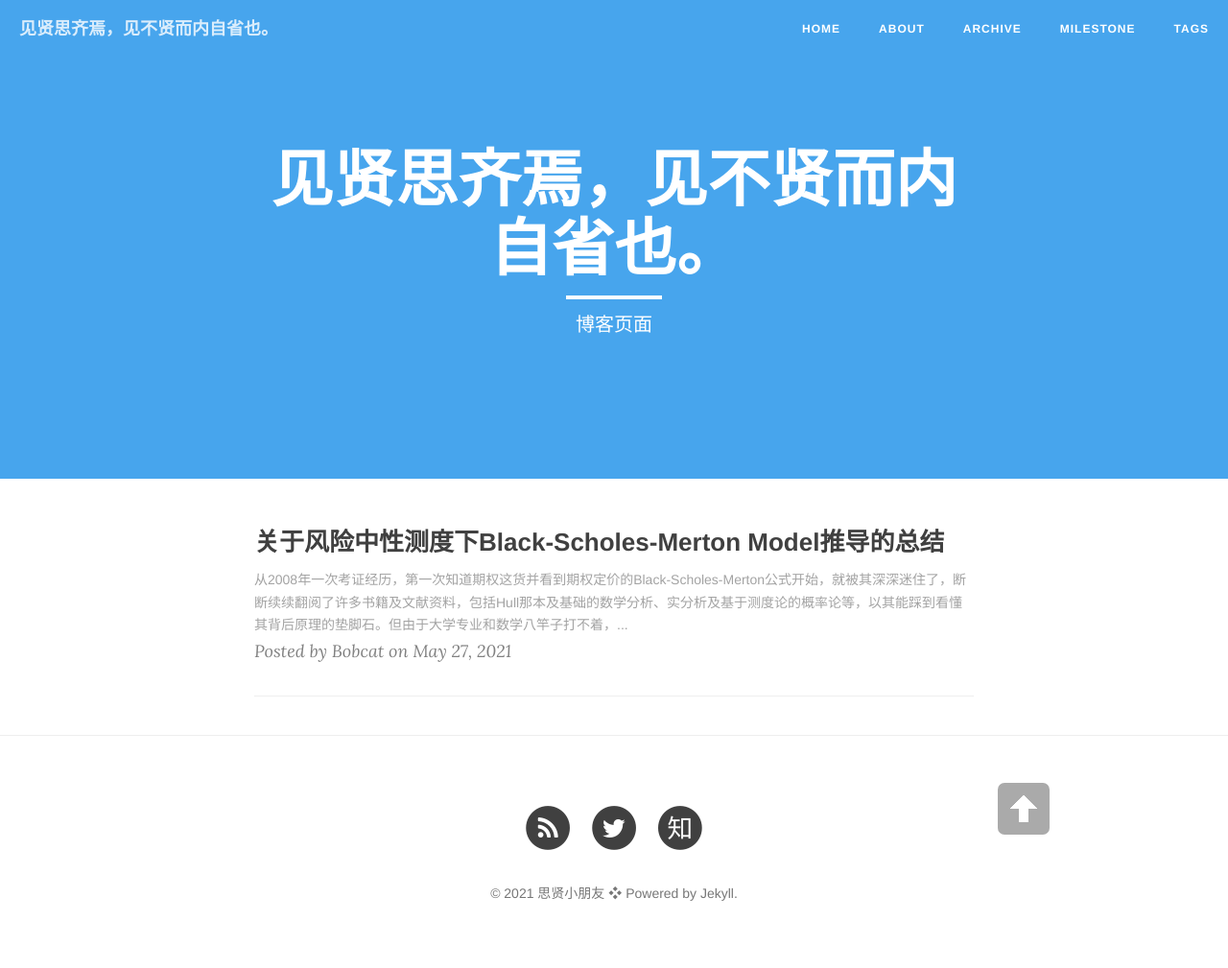
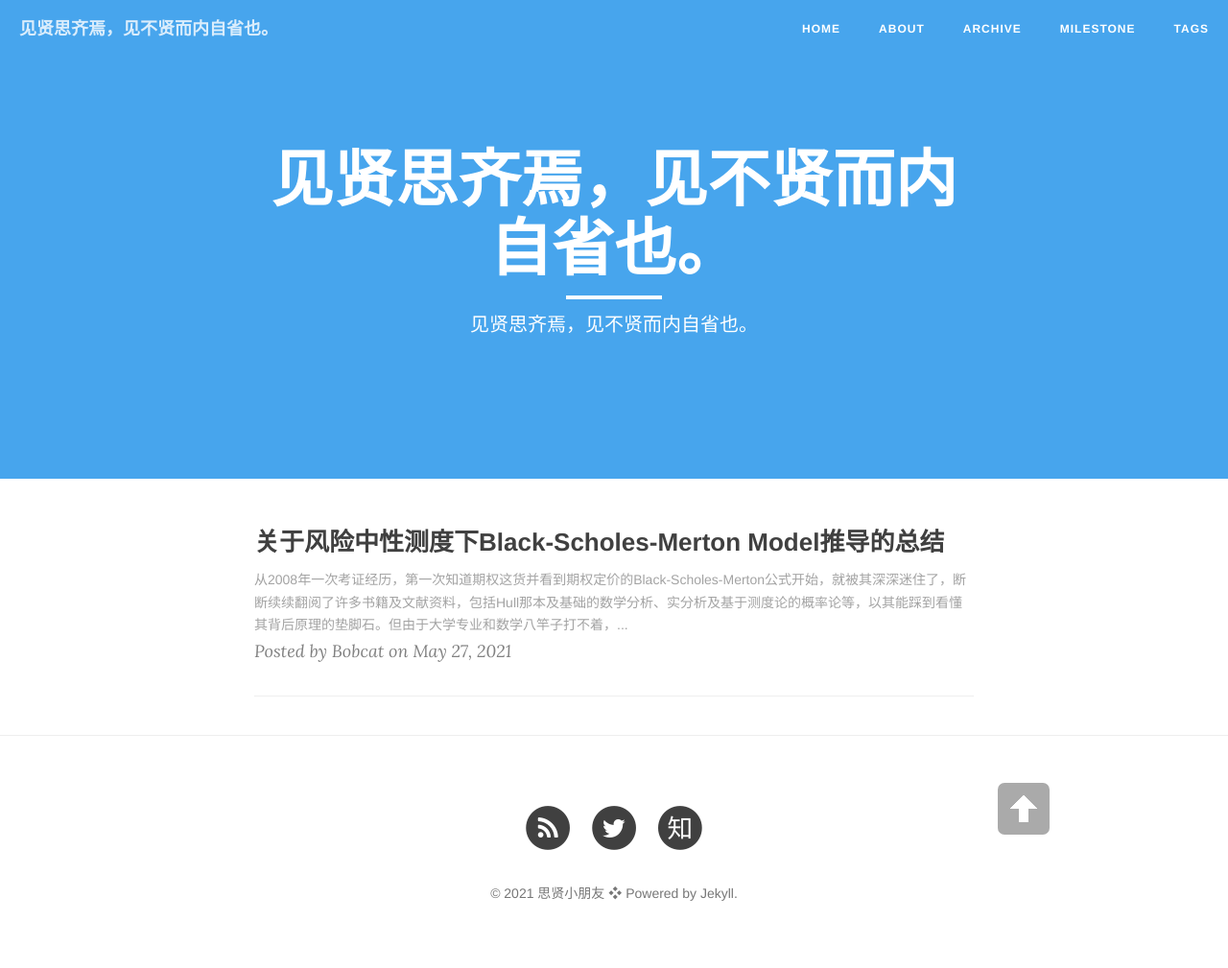
Before and after one commit to realbobcat/realbobcat.github.io, a Jekyll site: the page built from index.html, in a window 1280 px wide. Shown: the whole page at 96% size. Built offline with Jekyll 4.4.1, drawn with Linux system fonts in a browser that asks for light colours; nearby versions of some CDN libraries; the list of posts is cut into pages by our own code.

Commit message:
Update index.html

```diff
--- a/index.html
+++ b/index.html
@@ -1,6 +1,6 @@
 ---
 layout: page
-description: "博客页面"
+description: "见贤思齐焉，见不贤而内自省也。"
 ---
 
 {% for post in paginator.posts %}
```
